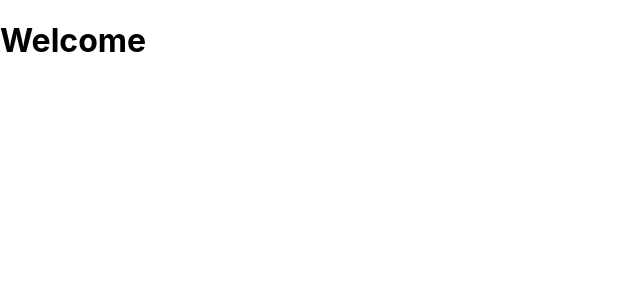
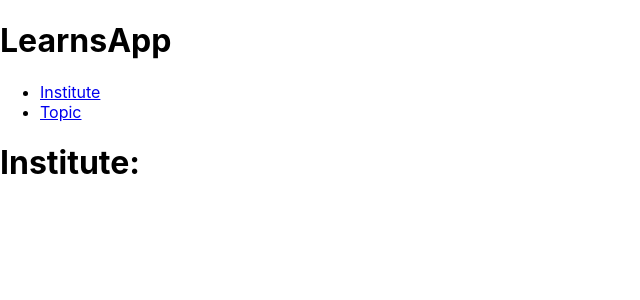
Before and after one commit to baaqib/LearnsApp, a React (Create React App) app: page /institute in a window 1280 px wide. Shown: the top 300 px of the page, without its empty margins (0-640 px from the left). Built offline with nearby package versions, Linux system fonts and the light colour scheme.

Commit message:
pages added

```diff
--- a/package.json
+++ b/package.json
@@ -10,6 +10,7 @@
     "gh-pages": "^5.0.0",
     "react": "^18.2.0",
     "react-dom": "^18.2.0",
+    "react-router-dom": "^6.8.2",
     "react-scripts": "5.0.1",
     "web-vitals": "^2.1.4"
   },
--- a/src/App.js
+++ b/src/App.js
@@ -1,26 +1,23 @@
 import logo from './logo.svg';
 import './App.css';
+import { BrowserRouter,Link, Route, Router, Routes } from 'react-router-dom';
+import Institute from './Components/Institute';
+import Topic from './Components/Topic';
 
 function App() {
   return (
-    // <div className="App">
-    //   <header className="App-header">
-    //     <img src={logo} className="App-logo" alt="logo" />
-    //     <p>
-    //       Edit <code>src/App.js</code> and save to reload.
-    //     </p>
-    //     <a
-    //       className="App-link"
-    //       href="https://reactjs.org"
-    //       target="_blank"
-    //       rel="noopener noreferrer"
-    //     >
-    //       Learn React
-    //     </a>
-    //   </header>
-    // </div>
     <>
-      <h1>Welcome</h1>
+      <h1>LearnsApp </h1>
+      <BrowserRouter>
+        <ul>
+          <li><Link to="/institute">Institute</Link></li>
+          <li><Link to="/topic">Topic</Link></li>
+        </ul>
+        <Routes>
+          <Route path='/institute' element={< Institute />} />
+          <Route path='/topic' element={< Topic />} />
+        </Routes>
+      </BrowserRouter>
     </>
   );
 }
--- a/src/Components/Institute.js
+++ b/src/Components/Institute.js
@@ -3,7 +3,7 @@ import React from "react";
 const Institute = () => {
     return(
         <>
-            <h1>Institute Name:</h1>
+            <h1>Institute:</h1>
         </>
     );
 }
--- /dev/null
+++ b/src/Components/Topic.js
@@ -0,0 +1,11 @@
+import React from "react";
+
+const Topic = () => {
+    return(
+        <>
+            <h1>Topic:</h1>
+        </>
+    );
+}
+
+export default Topic;
--- a/src/index.js
+++ b/src/index.js
@@ -11,6 +11,7 @@ root.render(
   </React.StrictMode>
 );
 
+
 // If you want to start measuring performance in your app, pass a function
 // to log results (for example: reportWebVitals(console.log))
 // or send to an analytics endpoint. Learn more: https://bit.ly/CRA-vitals
```
Also changed, not shown: 1 other file (tests, documents, lock files or other folders).
